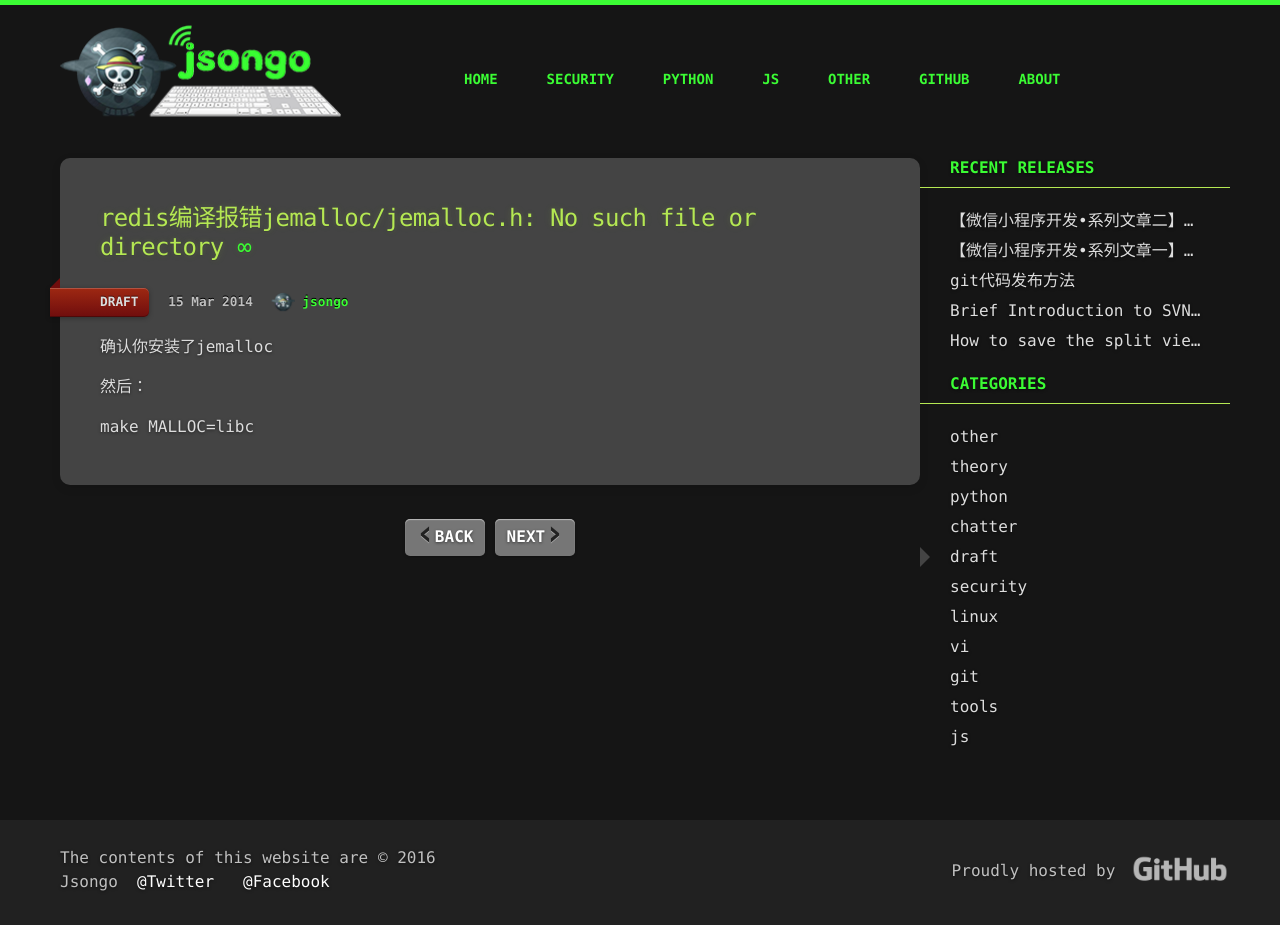
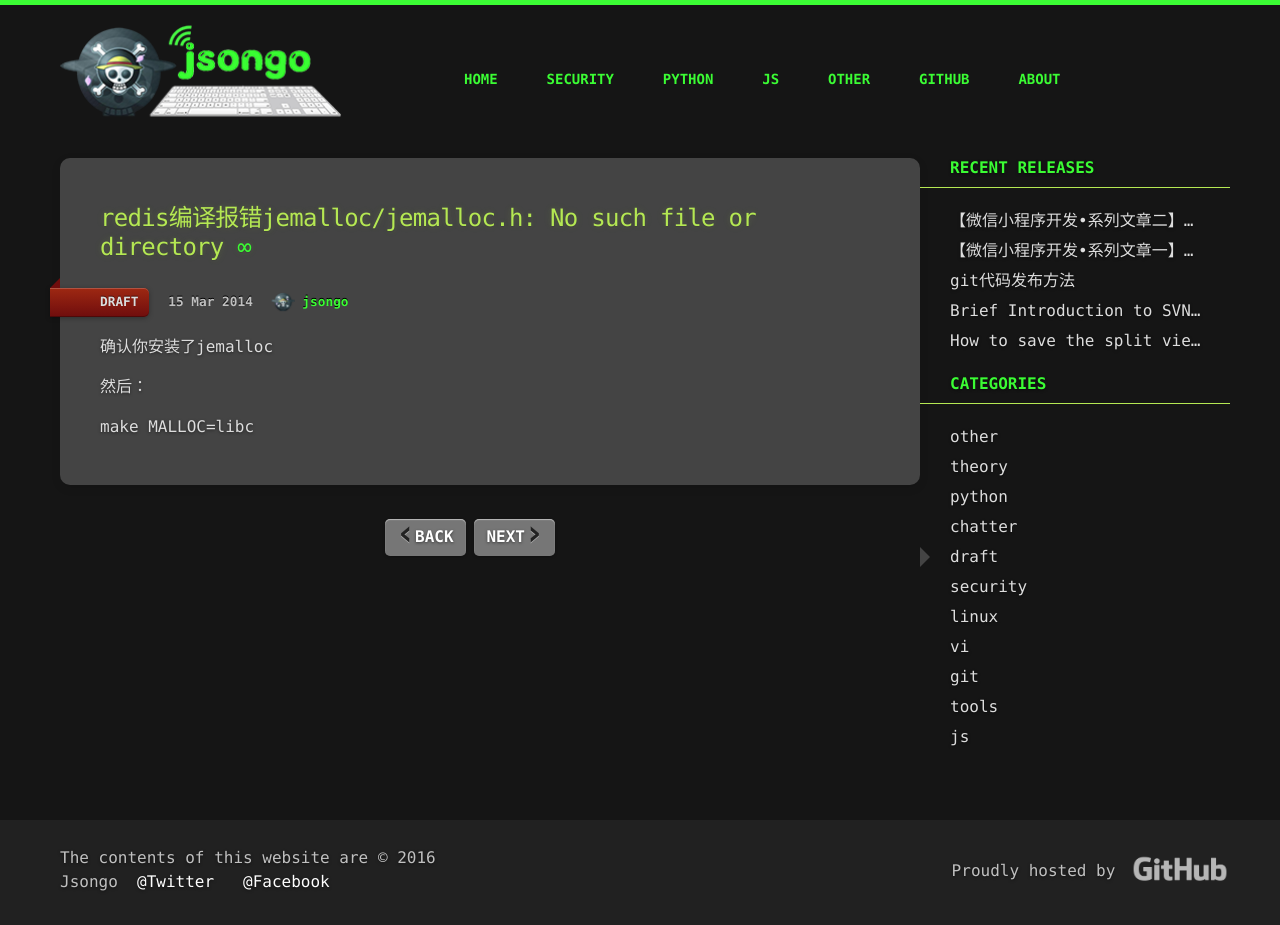
Before and after one commit to jsongo/jsongo.github.io, a Jekyll site: the page built from _posts/2014-03-15-redis-error-jemalloc-h-file-directory.markdown, in a window 1280 px wide. Built offline with Jekyll 4.4.1, drawn with Linux system fonts in a browser that asks for light colours; comment, search, counter and statistics services are not loaded.

Commit message:
Update _style.scss

```diff
--- a/_sass/_style.scss
+++ b/_sass/_style.scss
@@ -508,6 +508,7 @@
 .section-nav {
   text-align: center;
   position: relative;
+  width: 100%;
   background: url(../img/article-footer.png) top center no-repeat;
   margin: 40px -20px 10px;
 
@@ -1028,6 +1029,9 @@
   .show-on-mobiles {
     display: block !important;
   }
+  .docs-nav-mobile {
+    display: none !important;
+  }
   a .show-on-mobiles {
     display: inline !important;
   }
@@ -1039,6 +1043,10 @@
     padding: 0 !important;
     padding-left: 39px !important;
     border-radius: 5px !important;
+  }
+  /* mobile padding */
+  .grid .unit {
+    padding: 3;
   }
 }
 
```
